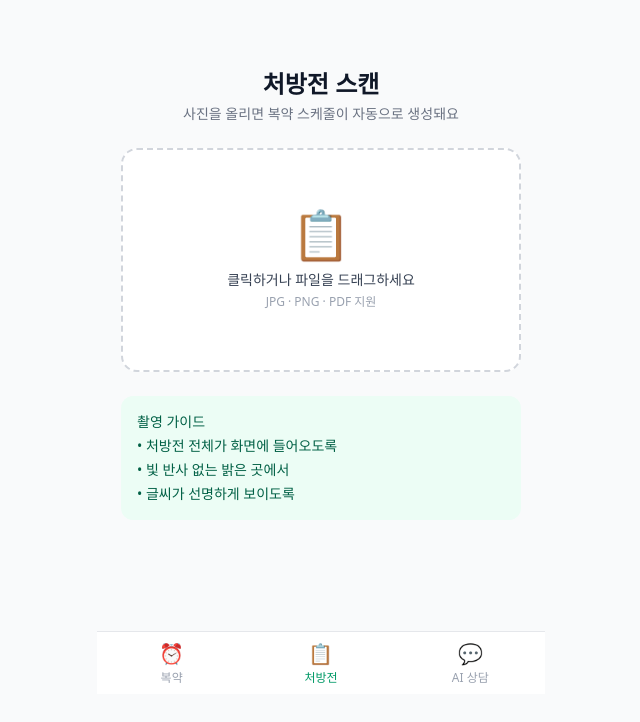
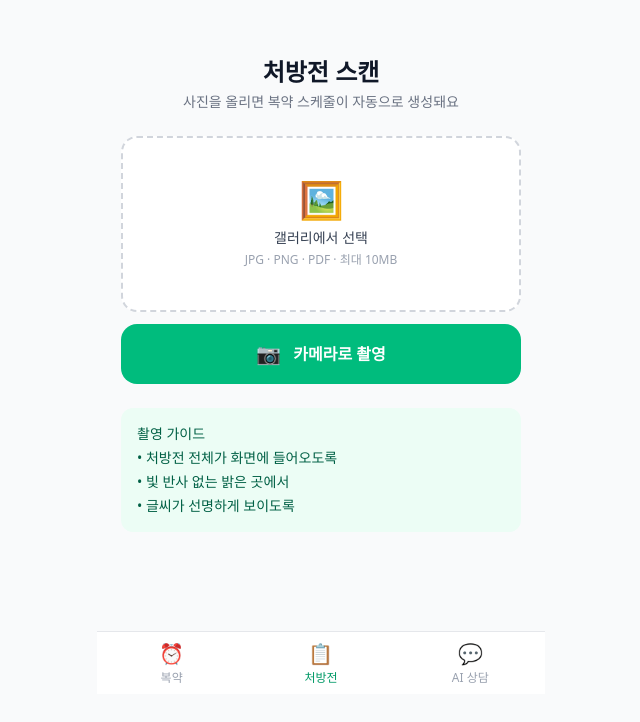
Before and after one commit to AI-HealthCare-02/AI_02_05, a Next.js app in the folder frontend/: page /upload in a window 1280 px wide. Shown: the part 106-828 px from the top of the page, without its empty margins (319-959 px from the left). Built offline with nearby package versions, Linux system fonts and the light colour scheme; no server answers.

Commit message:
feat: add camera capture button on upload page

```diff
--- a/frontend/src/app/upload/page.tsx
+++ b/frontend/src/app/upload/page.tsx
@@ -11,6 +11,10 @@ export default function UploadPage() {
 
   const handleFile = useCallback(
     (file: File) => {
+      if (file.size > 10 * 1024 * 1024) {
+        alert("파일 크기가 10MB를 초과했어요. 사진을 압축하거나 다른 파일을 선택해주세요.");
+        return;
+      }
       upload(file, { onSuccess: ({ ocr_id }) => router.push(`/ocr/${ocr_id}`) });
     },
     [upload, router]
@@ -24,22 +28,30 @@ export default function UploadPage() {
           <p className="text-sm text-gray-500 mt-1">사진을 올리면 복약 스케줄이 자동으로 생성돼요</p>
         </div>
 
+        <div className="space-y-3">
           <label
             onDragOver={(e) => { e.preventDefault(); setDragging(true); }}
             onDragLeave={() => setDragging(false)}
             onDrop={(e) => { e.preventDefault(); setDragging(false); const f = e.dataTransfer.files[0]; if (f) handleFile(f); }}
-          className={`flex flex-col items-center justify-center w-full h-56 border-2 border-dashed rounded-2xl cursor-pointer transition-colors
+            className={`flex flex-col items-center justify-center w-full h-44 border-2 border-dashed rounded-2xl cursor-pointer transition-colors
               ${dragging ? "border-emerald-500 bg-emerald-50" : "border-gray-300 bg-white hover:border-emerald-400"}
               ${isPending ? "pointer-events-none opacity-60" : ""}`}
           >
             <input type="file" accept="image/*,application/pdf" className="hidden"
               onChange={(e) => { const f = e.target.files?.[0]; if (f) handleFile(f); }} />
-          <span className="text-5xl mb-3">📋</span>
-          <p className="text-sm font-medium text-gray-700">
-            {isPending ? "업로드 중..." : "클릭하거나 파일을 드래그하세요"}
-          </p>
-          <p className="text-xs text-gray-400 mt-1">JPG · PNG · PDF 지원</p>
+            <span className="text-4xl mb-2">🖼️</span>
+            <p className="text-sm font-medium text-gray-700">갤러리에서 선택</p>
+            <p className="text-xs text-gray-400 mt-1">JPG · PNG · PDF · 최대 10MB</p>
           </label>
+
+          <label className={`flex items-center justify-center gap-3 w-full py-4 bg-emerald-500 hover:bg-emerald-600 text-white font-bold rounded-2xl cursor-pointer transition-colors
+            ${isPending ? "pointer-events-none opacity-60" : ""}`}>
+            <input type="file" accept="image/*" capture="environment" className="hidden"
+              onChange={(e) => { const f = e.target.files?.[0]; if (f) handleFile(f); }} />
+            <span className="text-xl">📷</span>
+            {isPending ? "업로드 중..." : "카메라로 촬영"}
+          </label>
+        </div>
 
         {isError && <p className="text-sm text-red-500 text-center">업로드에 실패했어요. 다시 시도해주세요.</p>}
 
```
Lines whose indentation alone changed are shown as unchanged.
